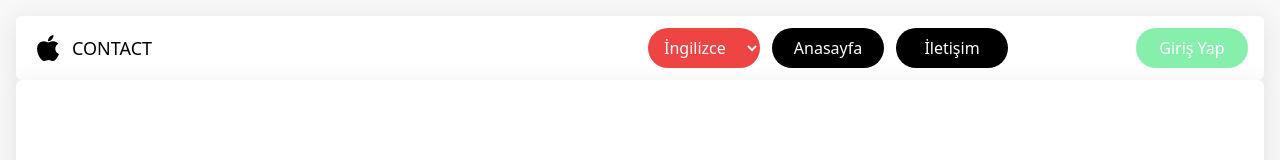
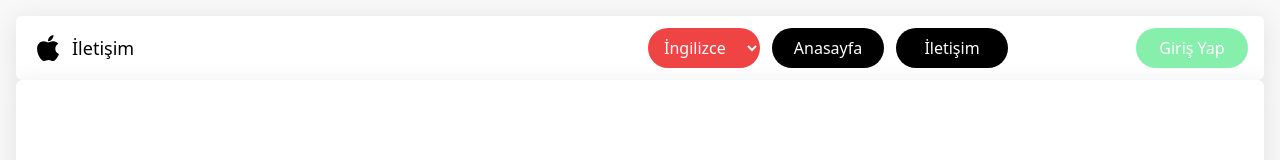
Before and after one commit to caneral/dummywebsite, a React (Create React App) app: page /contact in a window 1280 px wide. Shown: the top 160 px of the page. Built offline with nearby package versions, Linux system fonts and the light colour scheme.

Commit message:
New sentences added.

```diff
--- a/public/assets/locales/en/translation.json
+++ b/public/assets/locales/en/translation.json
@@ -16,5 +16,7 @@
     "Login": "Login",
     "This_project_was_made_by_Caner_Al.": "This project was made by Caner Al.",
     "Welcome_to_Homepage": "Welcome to Homepage",
-    "Password":"Password"
+    "Password":"Password",
+    "CONTACT": "Contact Us"
+
 }
--- a/public/assets/locales/tr/translation.json
+++ b/public/assets/locales/tr/translation.json
@@ -16,7 +16,8 @@
     "Login": "Giriş Yap",
     "This_project_was_made_by_Caner_Al.": "Bu proje Caner Al tarafından yapılmıştır.",
     "Welcome_to_Homepage": "Anasayfaya Hoşgeldiniz",
-    "Password":"Şifre"
+    "Password":"Şifre",
+    "CONTACT": "İletişim"
 
 
 }
--- a/src/components/navbar/index.js
+++ b/src/components/navbar/index.js
@@ -67,7 +67,7 @@ const Navbar = () => {
         <AiFillApple size={32} />
         <p className="text-lg font-medium">
           {" "}
-          {location.pathname === "/" ? "DummyApple" : pageName}
+          {location.pathname === "/" ? "DummyApple" : t(pageName)}
         </p>
       </div>
       {/* Right side */}
```
